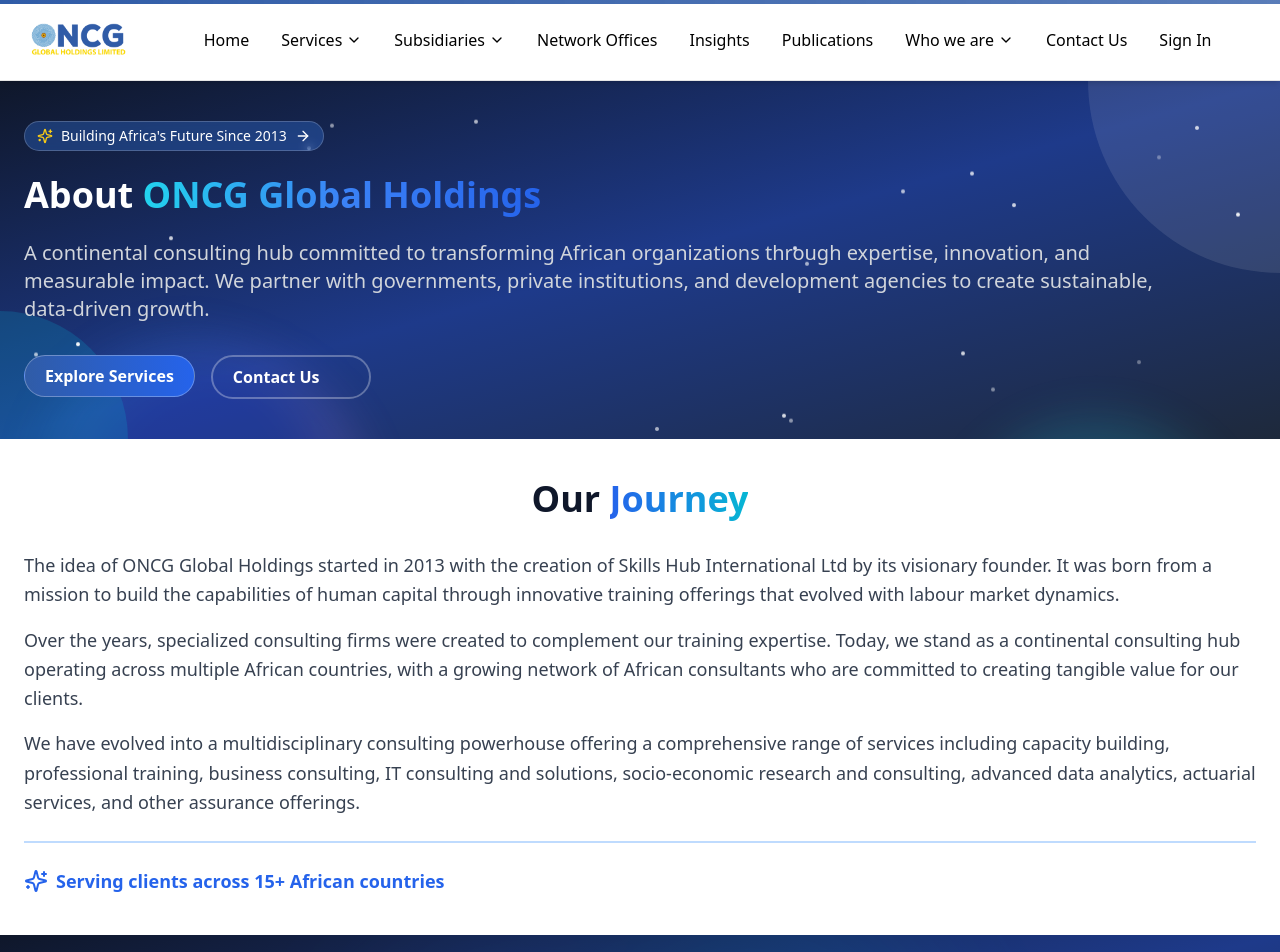
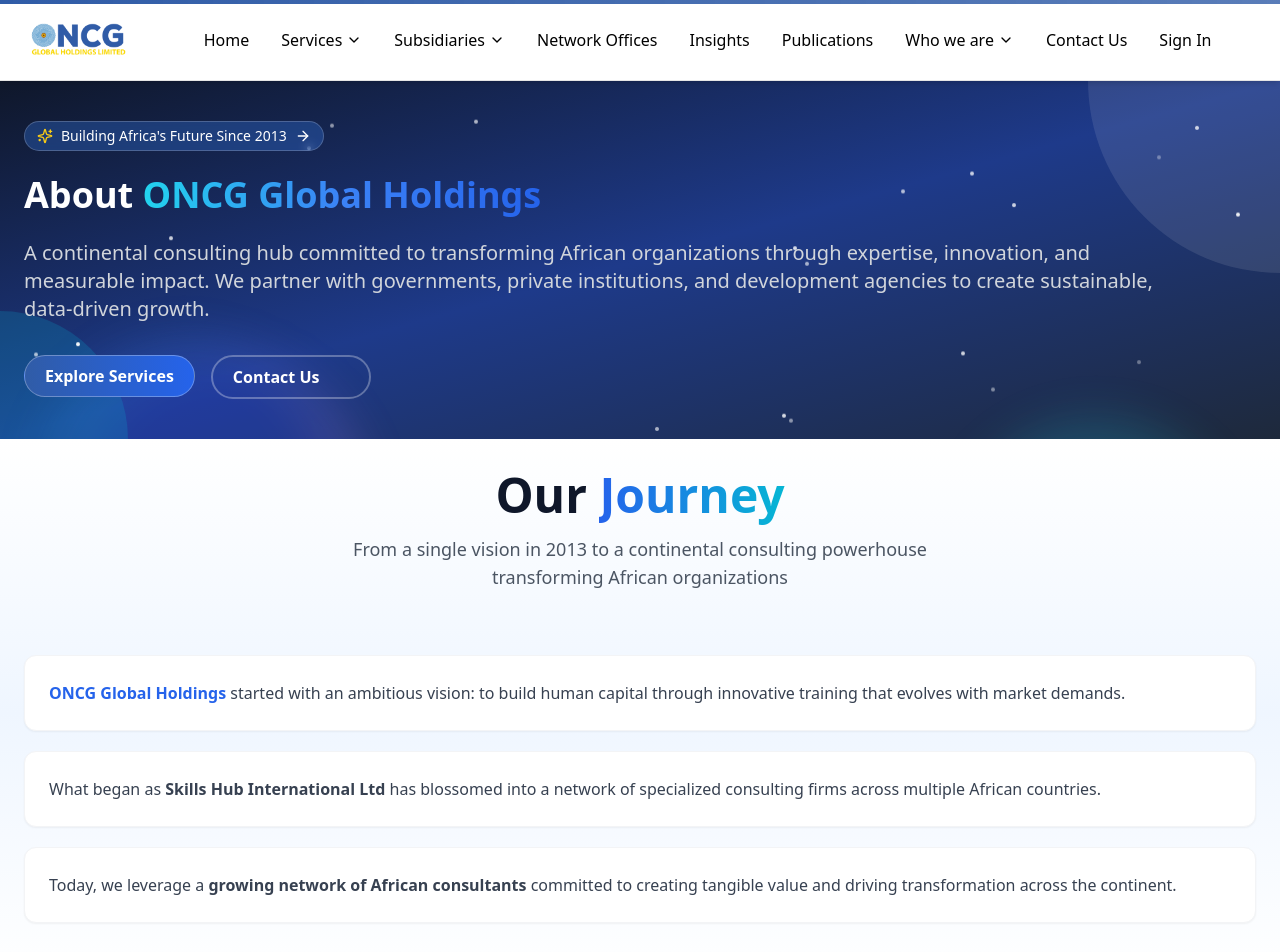
Before and after one commit to ingatatech/oncg-global-frontend, a Next.js app: page /about in a window 1280 px wide. Shown: the top 952 px of the page. Built offline with nearby package versions, Linux system fonts and the light colour scheme.

Commit message:
fix : fixing how the sevices are being displayed

```diff
--- a/app/about/page.tsx
+++ b/app/about/page.tsx
@@ -136,21 +136,30 @@
       </section>
 
       {/* ================= OUR JOURNEY ================= */}
-      <section className="py-10 bg-white relative">
+    <section className="py-8 bg-gradient-to-b from-white via-blue-50 to-white relative overflow-hidden">
+      {/* Background decoration */}
+      <div className="absolute top-0 right-0 w-96 h-96 bg-blue-100 rounded-full mix-blend-multiply filter blur-3xl opacity-20 -z-10" />
+      <div className="absolute bottom-0 left-0 w-96 h-96 bg-cyan-100 rounded-full mix-blend-multiply filter blur-3xl opacity-20 -z-10" />
+
       <div className="container mx-auto px-6">
+        {/* Header */}
         <motion.div
           initial={{ opacity: 0, y: 20 }}
           whileInView={{ opacity: 1, y: 0 }}
           viewport={{ once: true }}
-            className="text-center mb-8"
+          className="text-center mb-16"
         >
-            <h2 className="text-4xl font-bold mb-4 text-slate-900">
+          <h2 className="text-5xl font-bold mb-4 text-slate-900">
             Our <span className="bg-gradient-to-r from-blue-600 to-cyan-500 bg-clip-text text-transparent">Journey</span>
           </h2>
-
+          <p className="text-lg text-gray-600 max-w-2xl mx-auto">
+            From a single vision in 2013 to a continental consulting powerhouse transforming African organizations
+          </p>
         </motion.div>
 
-          <div className="grid lg:grid-cols-1items-center">
+        {/* Main Content Grid */}
+        <div className="grid lg:grid-cols-1 gap-12 items-center mb-8">
+
           <motion.div
             initial={{ opacity: 0, x: -50 }}
             whileInView={{ opacity: 1, x: 0 }}
@@ -158,36 +167,30 @@
             transition={{ duration: 0.6 }}
             className="space-y-6"
           >
-              <div className="space-y-4 text-gray-700 leading-relaxed text-lg">
-                <p>
-                  The idea of ONCG Global Holdings started in 2013 with the creation of Skills Hub International Ltd by its visionary founder. It was born from a mission to build the capabilities of human capital through innovative training offerings that evolved with labour market dynamics.
-                </p>
-                <p>
-                  Over the years, specialized consulting firms were created to complement our training expertise. Today, we stand as a continental consulting hub operating across multiple African countries, with a growing network of African consultants who are committed to creating tangible value for our clients.
-                </p>
-                <p>
-                  We have evolved into a multidisciplinary consulting powerhouse offering a comprehensive range of services including capacity building, professional training, business consulting, IT consulting and solutions, socio-economic research and consulting, advanced data analytics, actuarial services, and other assurance offerings.
+            <div className="space-y-5">
+              <div className="group p-6 bg-white rounded-xl shadow-sm hover:shadow-md transition-shadow border border-gray-100">
+                <p className="text-gray-700 leading-relaxed">
+                  <span className="font-semibold text-blue-600">ONCG Global Holdings</span> started with an ambitious vision: to build human capital through innovative training that evolves with market demands.
                 </p>
               </div>
 
-              <motion.div
-                initial={{ opacity: 0, y: 10 }}
-                whileInView={{ opacity: 1, y: 0 }}
-                viewport={{ once: true }}
-                transition={{ delay: 0.3 }}
-                className="pt-6 border-t-2 border-blue-200"
-              >
-                <p className="text-blue-600 font-semibold text-lg flex items-center gap-2">
-                  <Sparkles size={24} />
-                  Serving clients across 15+ African countries
+              <div className="group p-6 bg-white rounded-xl shadow-sm hover:shadow-md transition-shadow border border-gray-100">
+                <p className="text-gray-700 leading-relaxed">
+                  What began as <span className="font-semibold">Skills Hub International Ltd</span> has blossomed into a network of specialized consulting firms across multiple African countries.
                 </p>
+              </div>
+
+              <div className="group p-6 bg-white rounded-xl shadow-sm hover:shadow-md transition-shadow border border-gray-100">
+                <p className="text-gray-700 leading-relaxed">
+                  Today, we leverage a <span className="font-semibold">growing network of African consultants</span> committed to creating tangible value and driving transformation across the continent.
+                </p>
+              </div>
+            </div>
           </motion.div>
-            </motion.div>
-
-
           </div>
           </div>
           </section>
+
 
       {/* ================= VISION & MISSION ================= */}
       <section className="py-10 bg-gradient-to-br from-slate-900 via-blue-900 to-slate-800 relative overflow-hidden">
```
Lines whose indentation alone changed are shown as unchanged.
